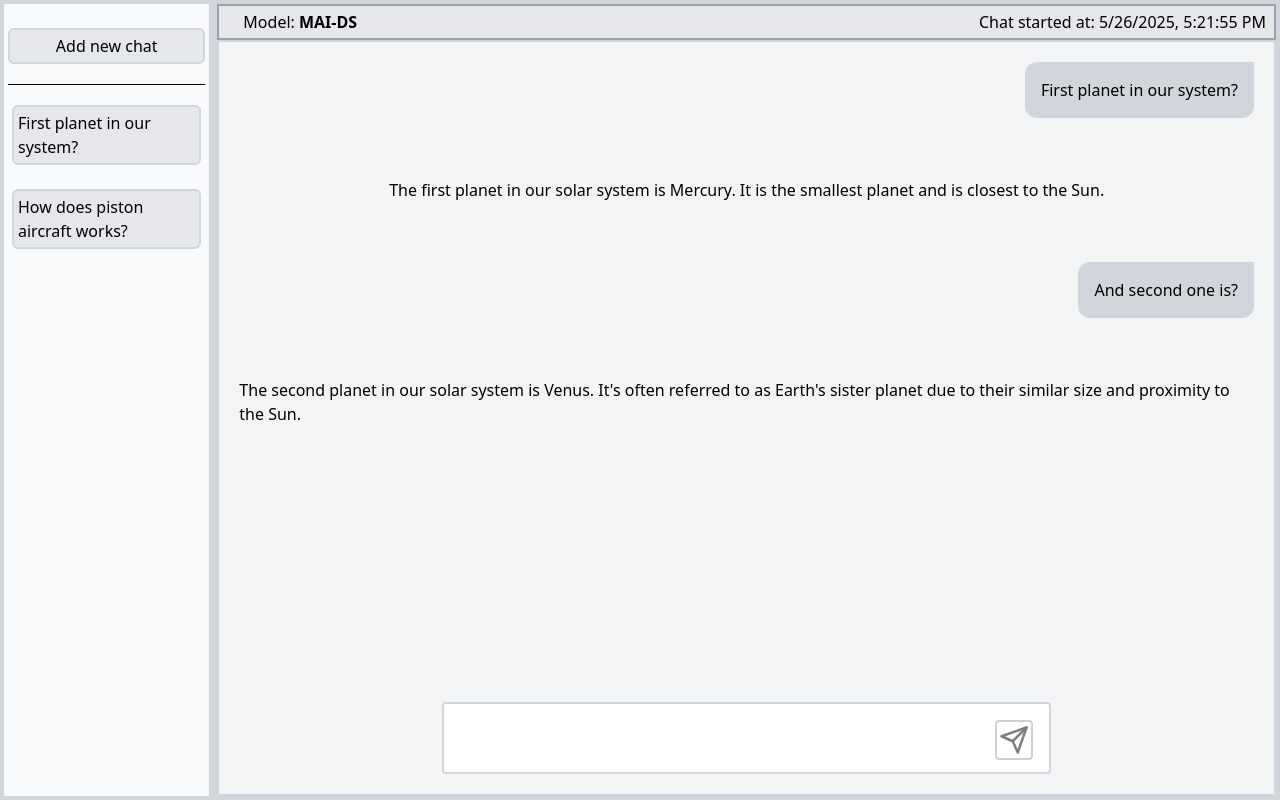
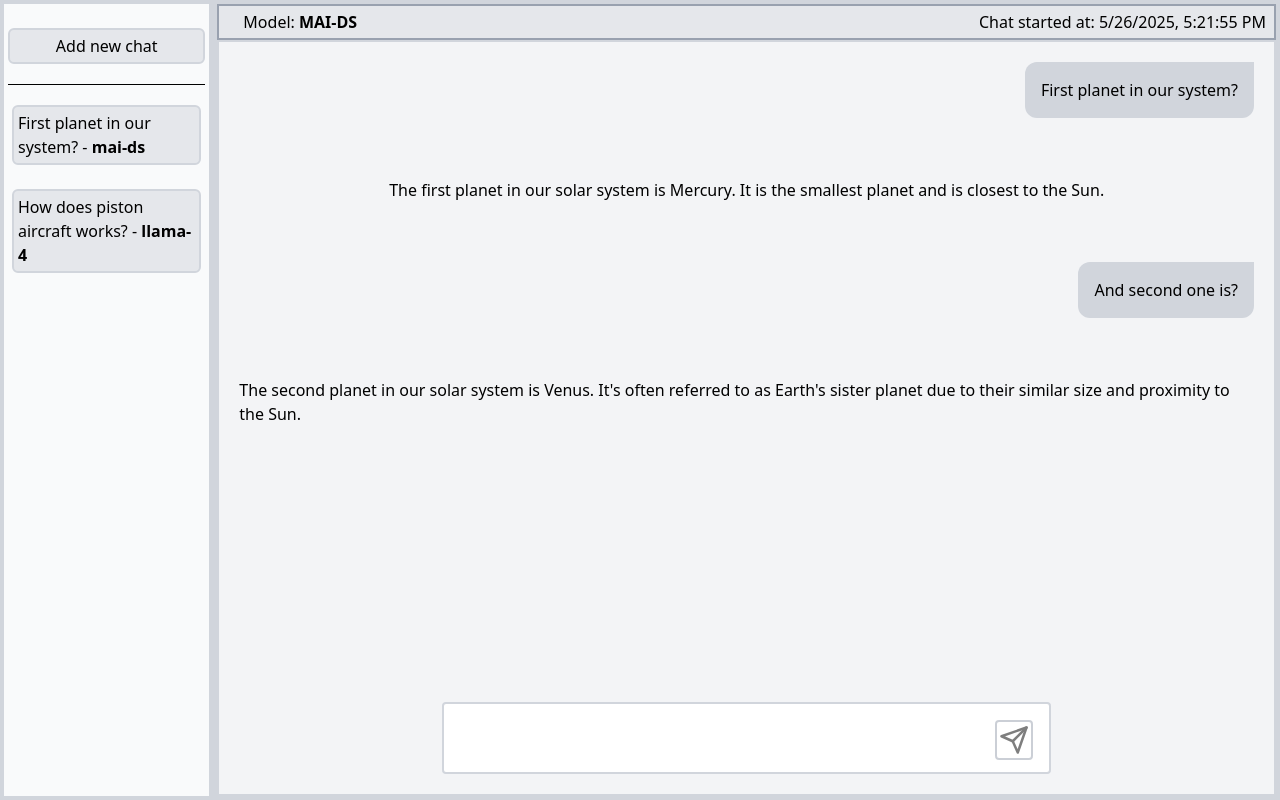
Before and after one commit to BMike903/LLM-front, a React (Vite) app: page / in a window 1280 px wide. Built offline with nearby package versions, Linux system fonts and the light colour scheme.

Commit message:
model name in chat list

```diff
--- a/src/components/chatList.tsx
+++ b/src/components/chatList.tsx
@@ -9,6 +9,7 @@ function ChatList() {
     ([chatID, chatContent]) => ({
       chatID,
       firstMessage: chatContent.messages[0]?.content,
+      model: chatContent.modelKey,
     }),
   );
   if (!ChatsPreview) return null;
@@ -26,13 +27,13 @@ function ChatList() {
       </div>
       <hr className="my-5" />
       <ul className="flex flex-col gap-6 px-1">
-        {ChatsPreview.map(({ chatID, firstMessage }) => (
+        {ChatsPreview.map(({ chatID, firstMessage, model }) => (
           <li
             key={chatID}
             onClick={() => setCurrentChat(chatID)}
             className="rounded-md border-2 border-solid border-gray-300 bg-gray-200 p-1 hover:cursor-pointer hover:bg-gray-100 dark:border-gray-600 dark:bg-gray-800 dark:hover:bg-gray-700"
           >
-            {firstMessage}
+            {firstMessage} - <b>{model}</b>
           </li>
         ))}
       </ul>
```
